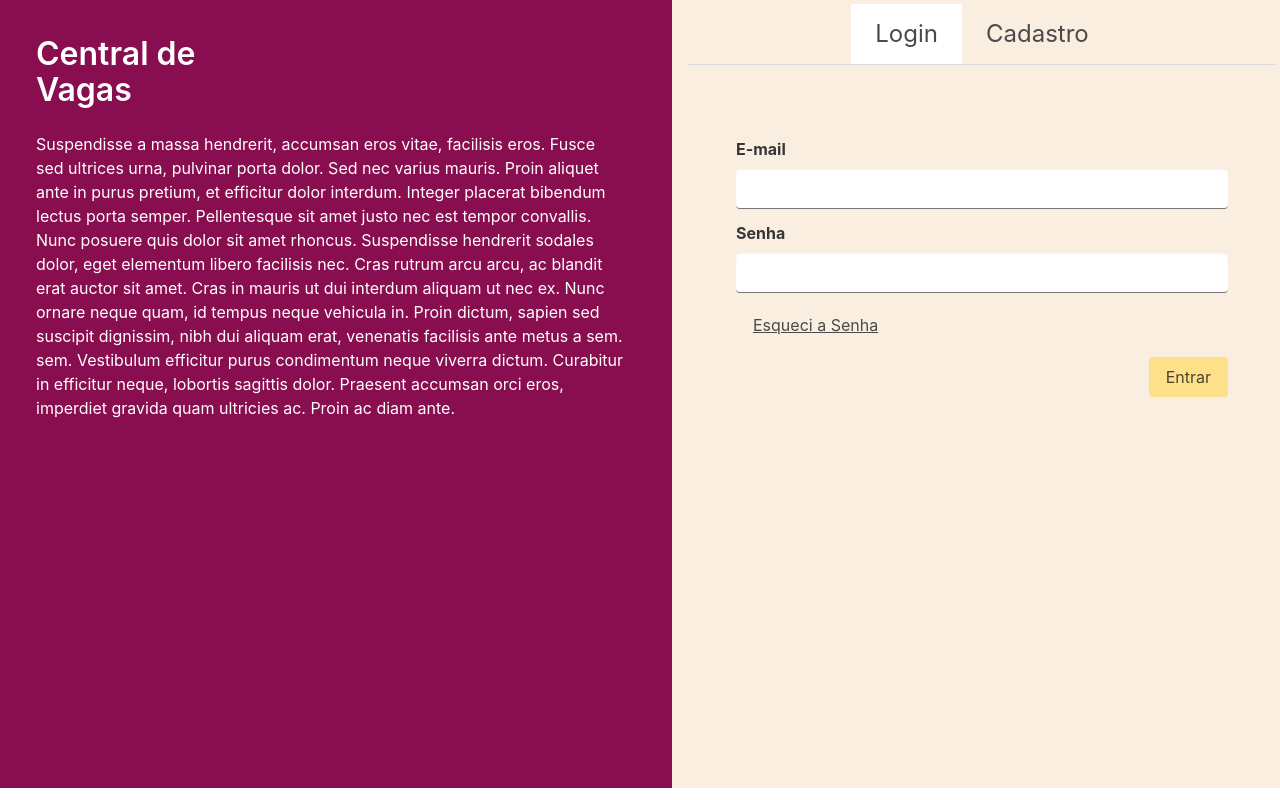
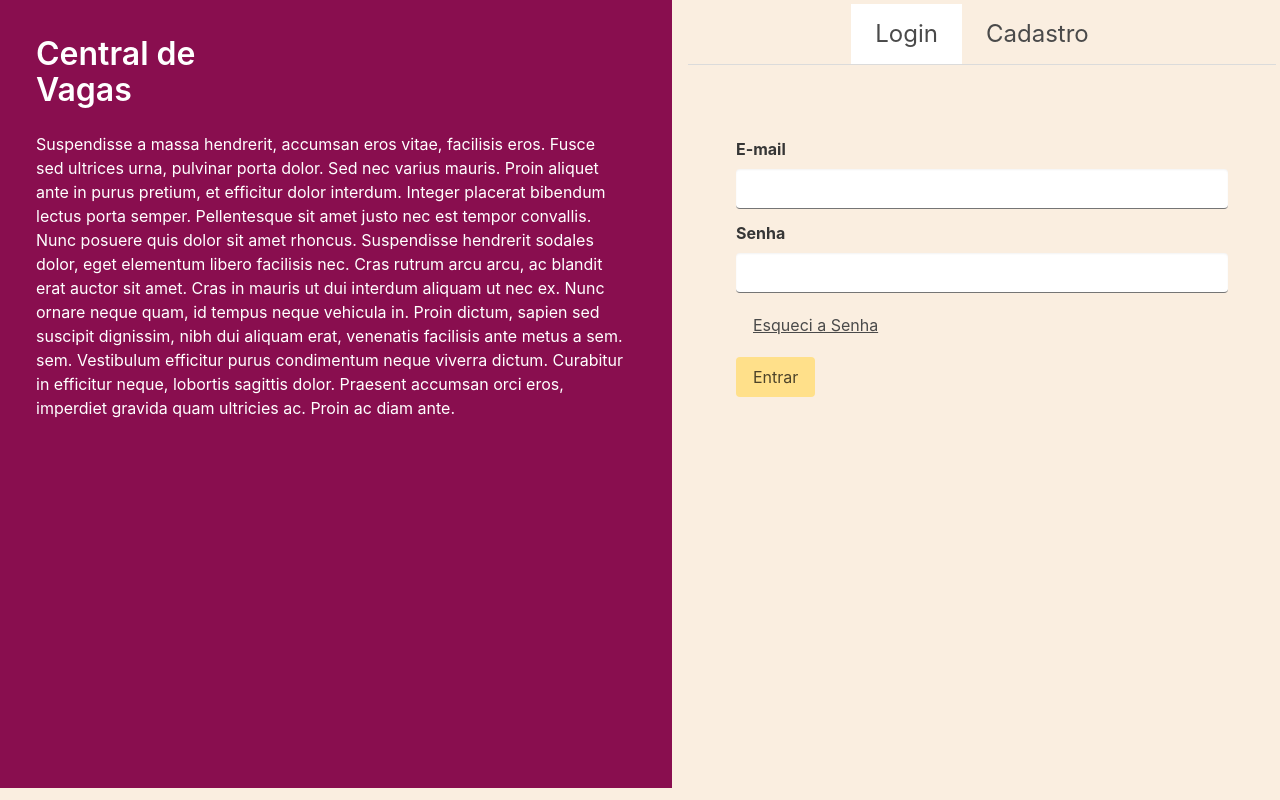
Before and after one commit to DevMobUFRJ/central-de-vagas, a Vue app: page / in a window 1280 px wide. Built offline with nearby package versions, Linux system fonts and the light colour scheme.

Commit message:
Correção no import do bulma e adição de cor padrão

```diff
--- /dev/null
+++ b/src/assets/sass/colors.scss
@@ -0,0 +1 @@
+$primary-color: rgba(250, 238, 224, 1);
--- a/src/assets/sass/main.scss
+++ b/src/assets/sass/main.scss
@@ -1,5 +1,16 @@
-@import "~bulma/bulma";
+// @import "~bulma/bulma";
 
-body {
-  background-color: #4b0022;
+@import "~bulma/sass/utilities/_all";
+@import "~bulma/sass/base/_all";
+@import "~bulma/sass/elements/_all";
+@import "~bulma/sass/form/_all";
+@import "~bulma/sass/components/_all";
+@import "~bulma/sass/grid/_all";
+@import "~bulma/sass/layout/_all";
+
+@import "./colors.scss";
+
+
+html, body {
+  background-color: $primary-color
 }
```
